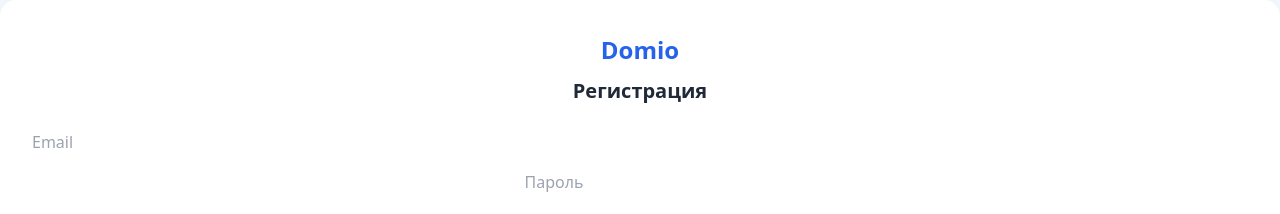
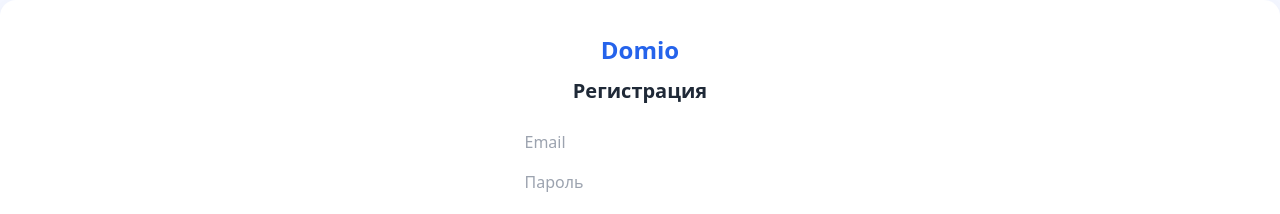
Before and after one commit to senenevar/domio-app, a Next.js app: page /auth/register in a window 1280 px wide. Shown: the top 214 px of the page. Built offline with nearby package versions, Linux system fonts and the light colour scheme.

Commit message:
Update register.tsx

```diff
--- a/pages/auth/register.tsx
+++ b/pages/auth/register.tsx
@@ -1,3 +1,4 @@
+
 'use client'
 
 import { useState } from 'react'
@@ -39,6 +40,7 @@
       <Link href="/" className={styles.logo}>Domio</Link>
       <h2 className={styles.title}>Регистрация</h2>
       <form onSubmit={handleRegister} className={styles.form}>
+        <div className={styles.passwordWrapper}>
           <input
             type="email"
             placeholder="Email"
@@ -46,6 +48,7 @@
             onChange={(e) => setEmail(e.target.value)}
             required
           />
+        </div>
         <div className={styles.passwordWrapper}>
           <input
             type={showPassword ? 'text' : 'password'}
```
Lines whose indentation alone changed are shown as unchanged.
